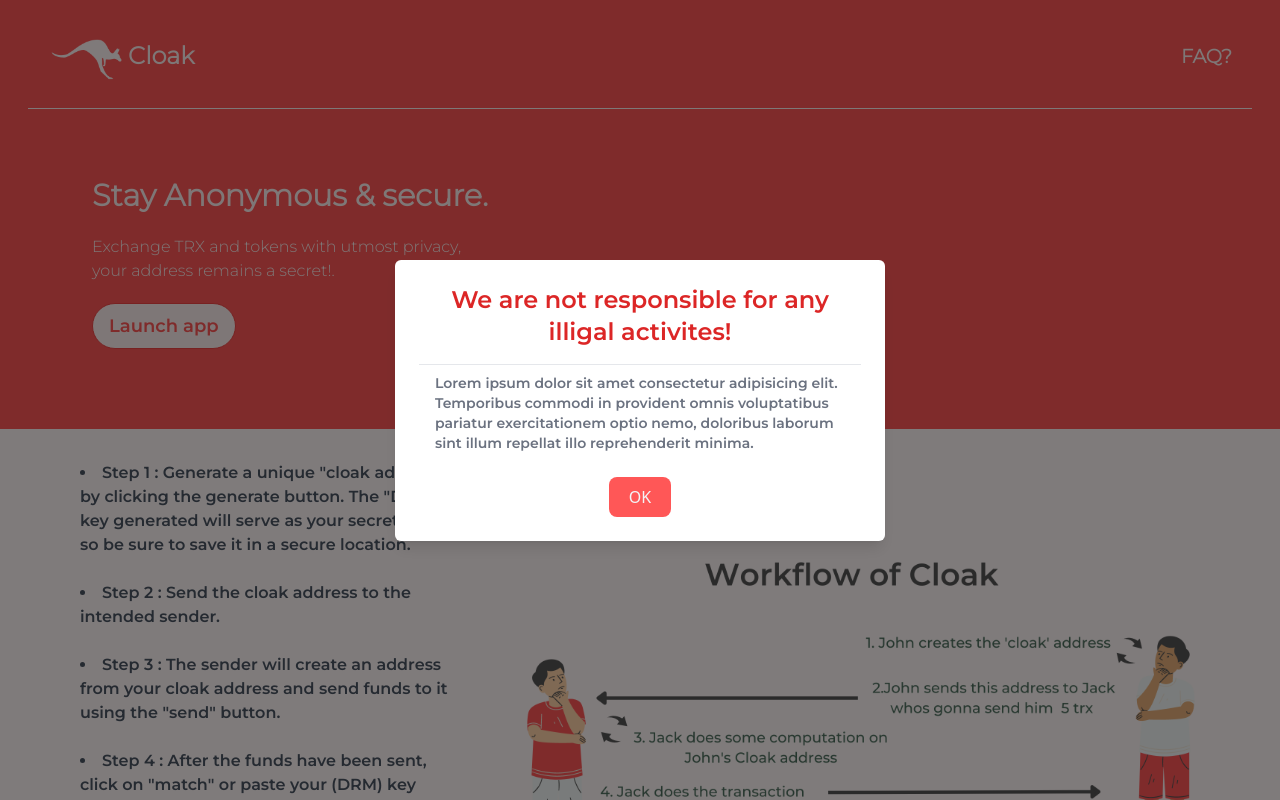
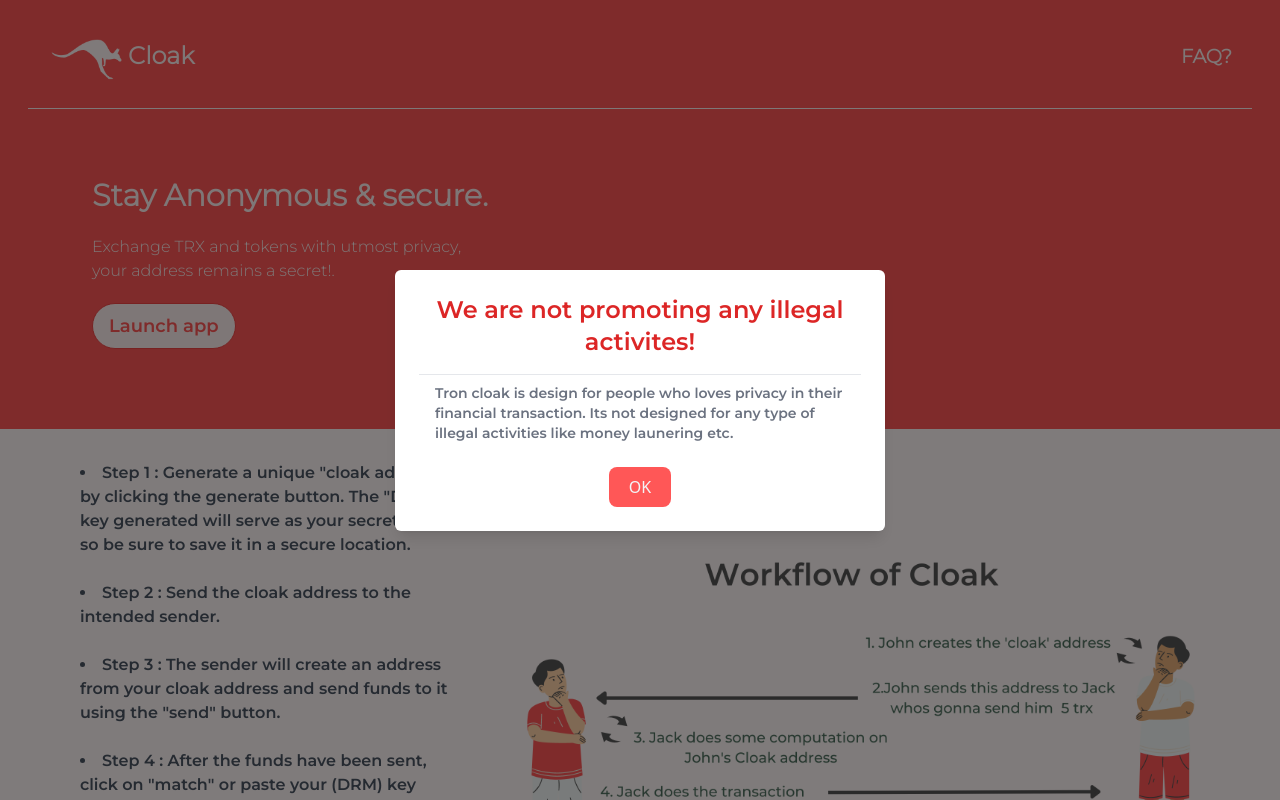
Before and after one commit to OxMaaz/Cloak, a React (Create React App) app in the folder cloak/ui-cloak/: page / in a window 1280 px wide. Shown: the top 800 px of the page. Built offline with nearby package versions, Linux system fonts and the light colour scheme.

Commit message:
improving ui

```diff
--- a/cloak/ui-cloak/src/components/CloakId.js
+++ b/cloak/ui-cloak/src/components/CloakId.js
@@ -63,11 +63,11 @@ const CloakId = () => {
       <div className="mb-6 flex flex-col items-center rounded-t-md p-6">
         <div className="flex w-full flex-col items-center space-y-4 border-b border-gray-200 pb-6">
           <h2
-            className="montserrat-subheading mx-auto w-[100%] text-2xl font-extrabold
-      text-gray-500 md:w-[80%] md:text-3xl "
+            className="montserrat-subheading mx-auto w-[100%] text-3xl font-extrabold
+      text-gray-500 md:w-[80%] md:text-4xl "
           >
             {" "}
-            Experience ultimate privacy with us responsibly pushing boundaries{" "}
+            Receive funds confidentialy in tron chain with cloak{" "}
           </h2>
 
           {note === true && (
--- a/cloak/ui-cloak/src/components/DisclaimerPopup.js
+++ b/cloak/ui-cloak/src/components/DisclaimerPopup.js
@@ -18,16 +18,14 @@ const DisclaimerPopup = ({ open, onClose, children }) => {
       >
         <div className="flex flex-col gap-4">
           <h4 className="montserrat-subheading text-xl font-bold text-red-600 lg:text-2xl">
-            We are not responsible for any illigal activites!
+            We are not promoting any illegal activites!
           </h4>
           <p
             className="montserrat-subheading border-t border-gray-200 p-1
           py-2 pl-4 text-left text-sm text-gray-500"
           >
-            Lorem ipsum dolor sit amet consectetur adipisicing elit. Temporibus
-            commodi in provident omnis voluptatibus pariatur exercitationem
-            optio nemo, doloribus laborum sint illum repellat illo reprehenderit
-            minima.
+            Tron cloak is design for people who loves privacy in their financial transaction.
+            Its not designed for any type of illegal activities like money launering etc.
           </p>
           <div>
             <button
--- /dev/null
+++ b/cloak/ui-cloak/src/components/Withdraw.js
@@ -0,0 +1,9 @@
+import React from 'react'
+
+const Withdraw = () => {
+  return (
+    <div>Withdraw</div>
+  )
+}
+
+export default Withdraw
--- a/cloak/ui-cloak/src/helpers/Token.js
+++ b/cloak/ui-cloak/src/helpers/Token.js
@@ -14,7 +14,7 @@ import updawg from "../assets/updawg.png"
 
 export const Tokens = [
     { "name": "TRX", "address": '', "symbol": trx },
-    { "name": "USDT", "address": 'TDZDd58a44n5Bvg7pFpcdWhZpv7XsT9PsU', "symbol": usdt },
+    { "name": "USDT", "address": 'TR7NHqjeKQxGTCi8q8ZY4pL8otSzgjLj6t', "symbol": usdt },
     { "name": "BTT", "address": 'TAFjULxiVgT4qWk6UZwjqwZXTSaGaqnVp4', "symbol": bttc },
     { "name": "SUN", "address": 'TSSMHYeV2uE9qYH95DqyoCuNCzEL1NvU3S', "symbol": sun },
     { "name": "UPDAWG", "address": 'TFLBD1LgA9aqeJqiiUnHAd9q3CUpqvop3k', "symbol": updawg },
```
